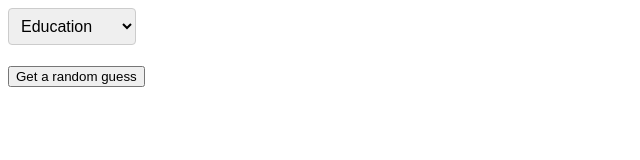
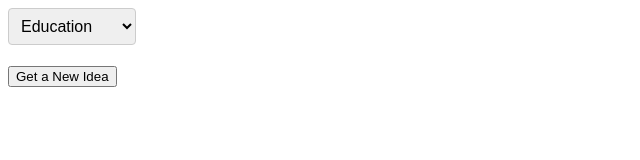
Before and after one commit to masiehdon/Bored, a React (Vite) app: page / in a window 1280 px wide. Shown: the top 160 px of the page, without its empty margins (0-640 px from the left). Built offline with nearby package versions, Linux system fonts and the light colour scheme.

Commit message:
conditional rendering od button text

```diff
--- a/src/App.jsx
+++ b/src/App.jsx
@@ -7,6 +7,8 @@ import DropDown from './components/DropDown';
 function App() {
   const [activities, setActivities] = useState([])
   const [category, setCategory] = useState([])
+  const [isClicked, setIsClicked] = useState(false);
+
 
   async function fetchActivities() {
   try{
@@ -16,7 +18,7 @@ function App() {
     const category = data.type
     setActivities([activity])
     setCategory([category])
-  console.log(data);
+      console.log(data);
   } catch (error) {
   console.error("Error fetching activities:", error);
 }
@@ -24,16 +26,19 @@ function App() {
   // useEffect(() => {
   //   fetchActivities();
   // }, [])
-
+  function handleButtonClick() {
+    fetchActivities()
+    setIsClicked(true)
+  }
 
 
   return (
     <>
-      <DropDown />
+      <DropDown  />
       <h1>{activities}</h1>
       <h2>{ category }</h2>
       {/* Passing down fetchActivities function as props to Button component */}
-      <Button onFetchActivities={ fetchActivities }>Get a random guess</Button>
+      <Button OnHandleButtonClick={ handleButtonClick }>{isClicked ? "Feeling Bored Again?" : "Get a New Idea"}</Button>
     </>
   )
 }
--- a/src/components/Button.jsx
+++ b/src/components/Button.jsx
@@ -1,10 +1,10 @@
 /* eslint-disable react/prop-types */
 
-function Button({ onFetchActivities, children }) {
+function Button({ OnHandleButtonClick, children }) {
     // Receiving and destructuring props + children props
     return (
         <div>
-            <button onClick={onFetchActivities}>{ children }</button>
+            <button onClick={OnHandleButtonClick}>{ children }</button>
         </div>
     )
 }
```
